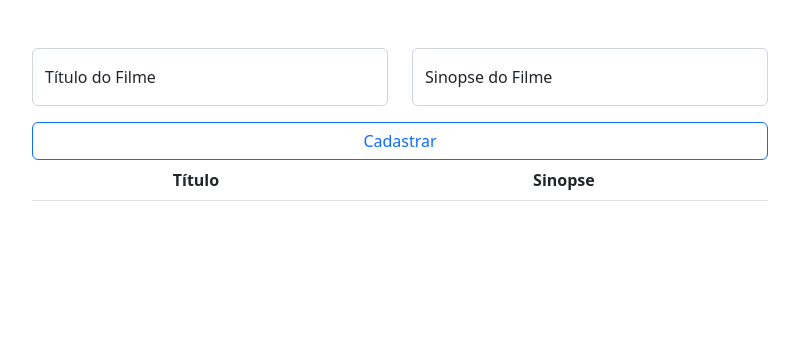
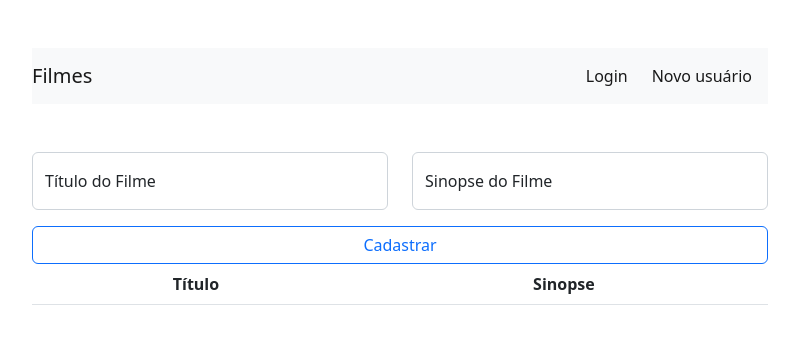
Before and after one commit to Digopiol/projeto_t3_s1, a website: page frontend/index.html in a window 1280 px wide. Shown: the whole page, without its empty margins (240-1039 px from the left). Drawn offline with nearby package versions, Linux system fonts and the light colour scheme; no server answers.

Commit message:
feat: navbar responsiva

```diff
--- a/frontend/index.html
+++ b/frontend/index.html
@@ -10,6 +10,28 @@
 </head>
 
 <body onload="obtemfilme()">
+
+  <div class="container mt-5">
+    <div class="row justify-content-center">
+      <div class="col-md-8">
+        <nav class="navbar navbar-expand-md bg-light">
+          <a href="#" class="navbar-brand">Filmes</a>
+          <button class="navbar-toggler" type="button" data-bs-toggle="collapse" data-bs-target="#myNav"
+            aria-controls="myNav" aria-expanded="false" aria-label="Toggle navigation">
+            <span class="navbar-toggler-icon"></span>
+          </button>
+          <div class="collapse navbar-collapse" id="myNav">
+            <div class="navbar-nav ms-auto">
+              <a href="#" class="nav-link active me-2" aria-current="page">Login
+              </a>
+              <a href="#" class="nav-link active me-2">Novo usuário</a>
+            </div>
+          </div>
+        </nav>
+      </div>
+    </div>
+  </div>
+
   <div class="container mt-5"> <!-- criei classe container e uma margin top 5px-->
 
     <!-- alerta pra labels não preenchidas -->
```
